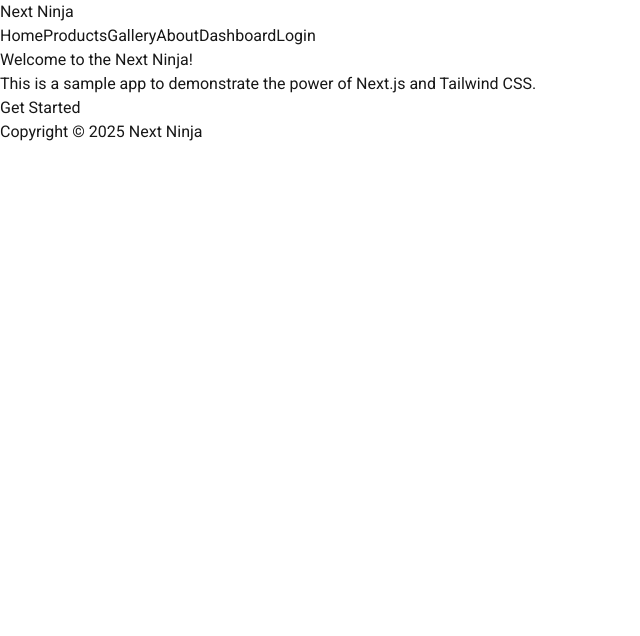
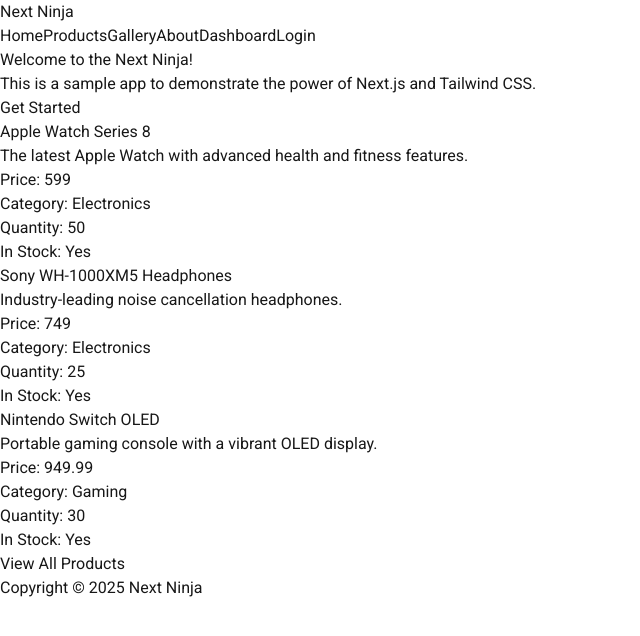
Before and after one commit to Shakilofficial/next-ninja, a Next.js app: page / in a window 1280 px wide. Shown: the top 636 px of the page, without its empty margins (0-640 px from the left). Built offline with nearby package versions, Linux system fonts and the light colour scheme; data requests are answered from the project's data file.

Commit message:
implement fetch method both SSR and SSG

```diff
--- /dev/null
+++ b/db.json
@@ -0,0 +1,101 @@
+{
+  "products": [
+    {
+      "id": 1,
+      "title": "Apple Watch Series 8",
+      "description": "The latest Apple Watch with advanced health and fitness features.",
+      "price": 599,
+      "category": "Electronics",
+      "quantity": 50,
+      "inStock": true
+    },
+    {
+      "id": 2,
+      "title": "Sony WH-1000XM5 Headphones",
+      "description": "Industry-leading noise cancellation headphones.",
+      "price": 749,
+      "category": "Electronics",
+      "quantity": 25,
+      "inStock": true
+    },
+    {
+      "id": 3,
+      "title": "Nintendo Switch OLED",
+      "description": "Portable gaming console with a vibrant OLED display.",
+      "price": 949.99,
+      "category": "Gaming",
+      "quantity": 30,
+      "inStock": true
+    },
+    {
+      "id": 4,
+      "title": "Levi's 501 Jeans",
+      "description": "Classic and timeless denim jeans for men.",
+      "price": 79.99,
+      "category": "Clothing",
+      "quantity": 100,
+      "inStock": true
+    },
+    {
+      "id": 5,
+      "title": "Nike Air Max 1",
+      "description": "Iconic running shoes with a timeless design.",
+      "price": 140,
+      "category": "Shoes",
+      "quantity": 75,
+      "inStock": true
+    },
+    {
+      "id": 6,
+      "title": "Kindle Paperwhite",
+      "description": "Lightweight and waterproof e-reader for book lovers.",
+      "price": 129.99,
+      "category": "Books",
+      "quantity": 40,
+      "inStock": true
+    },
+    {
+      "id": 7,
+      "title": "Instant Pot Duo Crisp",
+      "description": "Multi-cooker with air fryer capabilities.",
+      "price": 149.95,
+      "category": "Kitchen",
+      "quantity": 20,
+      "inStock": true
+    },
+    {
+      "id": 8,
+      "title": "Lego Star Wars The Mandalorian's N-1 Starfighter",
+      "description": "Detailed LEGO set for Star Wars fans.",
+      "price": 49.99,
+      "category": "Toys",
+      "quantity": 15,
+      "inStock": true
+    },
+    {
+      "id": 9,
+      "title": "Bose SoundLink Mini II",
+      "description": "Portable Bluetooth speaker with powerful sound.",
+      "price": 199,
+      "category": "Electronics",
+      "quantity": 35,
+      "inStock": true
+    },
+    {
+      "id": 10,
+      "title": "GoPro Hero11 Black",
+      "description": "High-quality action camera for capturing incredible footage.",
+      "price": 400,
+      "category": "Electronics",
+      "quantity": 28,
+      "inStock": true
+    }
+  ],
+  "comments": [
+    { "id": "1", "text": "a comment about post 1", "postId": "1" },
+    { "id": "2", "text": "another comment about post 1", "postId": "1" }
+  ],
+  "profile": {
+    "name": "typicode"
+  }
+}
--- a/src/app/(mainLayout)/page.tsx
+++ b/src/app/(mainLayout)/page.tsx
@@ -1,9 +1,45 @@
 import Hero from "@/components/Hero";
+import Link from "next/link";
+interface Product {
+  id: string;
+  title: string;
+  description: string;
+  price: number;
+  category: string;
+  quantity: number;
+  inStock: boolean;
+}
+const MainPage = async () => {
+  const res = await fetch("http://localhost:5000/products", {
+    next: { revalidate: 60 },
+  });
+  const prodtucts = await res.json();
 
-const MainPage = () => {
   return (
-    <div className="flex flex-col items-center justify-center">
+    <div className="flex flex-col items-center justify-center mb-8">
       <Hero />
+      <div className="grid grid-cols-3 gap-4 max-w-[90%] mx-auto my-10">
+        {prodtucts.slice(0, 3).map((prod: Product) => {
+          return (
+            <div
+              className="border border-slate-400 rounded-lg p-4"
+              key={prod.id}
+            >
+              <h2>{prod.title}</h2>
+              <p>{prod.description}</p>
+              <p>Price: {prod.price}</p>
+              <p>Category: {prod.category}</p>
+              <p>Quantity: {prod.quantity}</p>
+              <p>In Stock: {prod.inStock ? "Yes" : "No"}</p>
+            </div>
+          );
+        })}
+      </div>
+      <Link href="/products">
+        <button className="bg-blue-500 hover:bg-blue-700 text-white font-bold py-2 px-4 rounded">
+          View All Products
+        </button>
+      </Link>
     </div>
   );
 };
```
Also changed, not shown: package.json (+9 -7 lines), src/app/(mainLayout)/products/[productId]/page.tsx (+4 -19 lines), src/app/(mainLayout)/products/page.tsx (+35 -3 lines), 1 other file (tests, documents, lock files or other folders).
